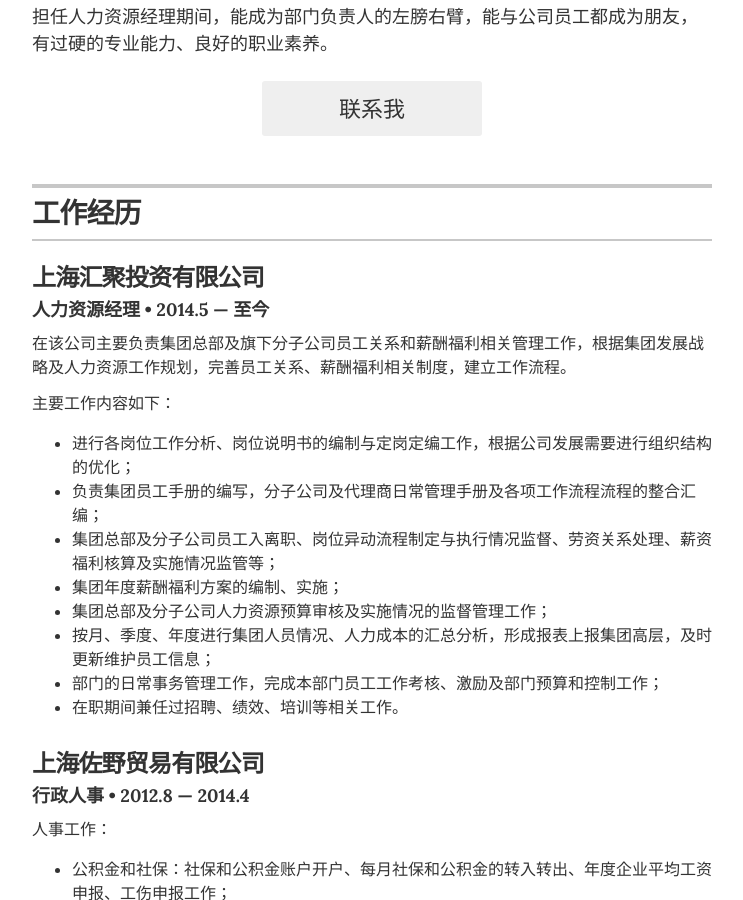
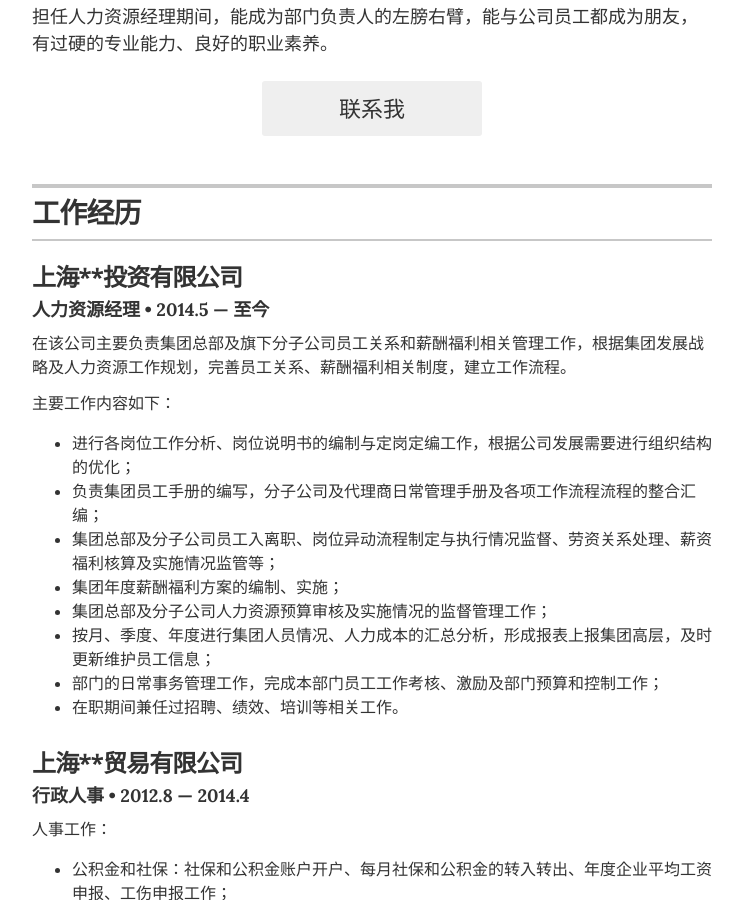
Before and after one commit to missdeer/xyyingresume, a Jekyll site: the page built from index.html, in a window 1280 px wide and 900 px high, scrolled down 283 px. Shown: the whole window, without its empty margins (268-1011 px from the left). Built offline with Jekyll 4.4.1, drawn with Linux system fonts in a browser that asks for light colours.

Commit message:
(*)hide company names

```diff
--- a/_layouts/resume.html
+++ b/_layouts/resume.html
@@ -49,7 +49,7 @@
 
         <!-- Duplicate these resume-item elements and edit accordingly for each job you want to add here -->
         <div class="resume-item" itemscope itemprop="worksFor" itemtype="http://schema.org/Organization">
-          <h3 class="resume-item-title" itemprop="name">上海汇聚投资有限公司</h3>
+          <h3 class="resume-item-title" itemprop="name">上海**投资有限公司</h3>
           <h4 class="resume-item-details" itemprop="description">人力资源经理 &bull; 2014.5 &mdash; 至今</h4>
           <p class="resume-item-copy">在该公司主要负责集团总部及旗下分子公司员工关系和薪酬福利相关管理工作，根据集团发展战略及人力资源工作规划，完善员工关系、薪酬福利相关制度，建立工作流程。</p>
           <p class="resume-item-copy">主要工作内容如下：</p>
@@ -67,7 +67,7 @@
 
         <!-- another resume item -->
         <div class="resume-item" itemscope itemprop="worksFor" itemtype="http://schema.org/Organization">
-          <h3 class="resume-item-title" itemprop="name">上海佐野贸易有限公司</h3>
+          <h3 class="resume-item-title" itemprop="name">上海**贸易有限公司</h3>
           <h4 class="resume-item-details" itemprop="description">行政人事 &bull; 2012.8 &mdash; 2014.4</h4>
           <p class="resume-item-copy">人事工作：</p>
           <ul class="resume-item-list">
```
